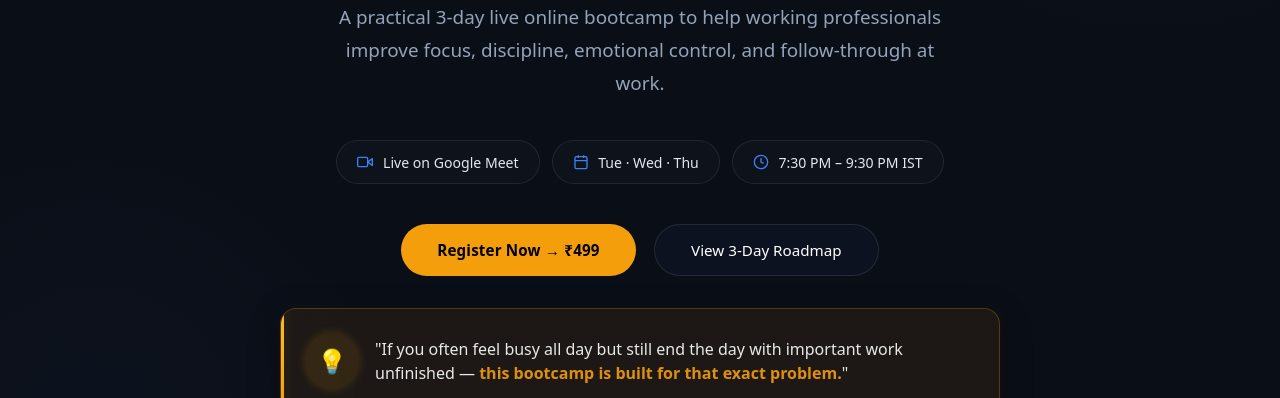
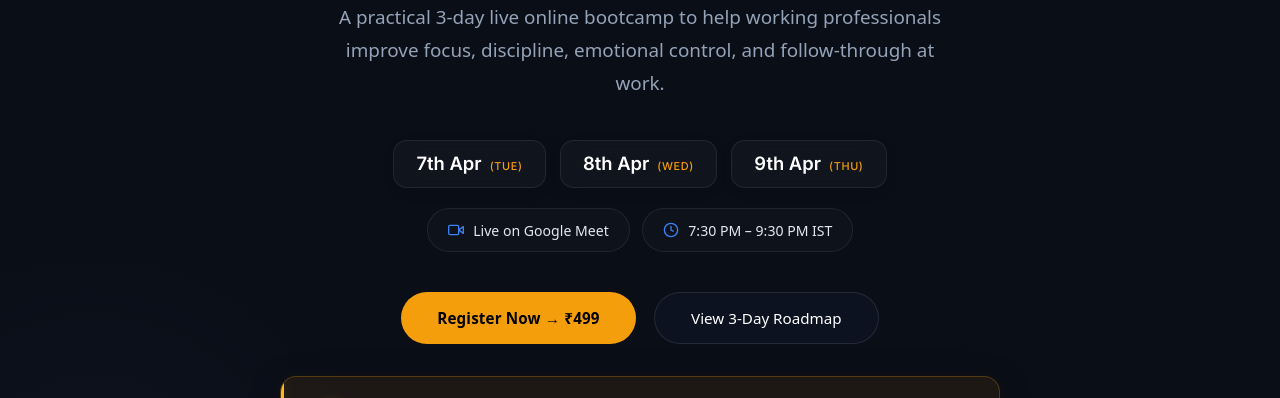
Before and after one commit to shivpandeyai/selfmasterybootcamp, a plain HTML site: page index.html in a window 1280 px wide. Shown: the part 373-771 px from the top of the page. Drawn offline with nearby package versions, Linux system fonts and the light colour scheme.

Commit message:
date cards added in hero section and other places

```diff
--- a/index.html
+++ b/index.html
@@ -62,6 +62,21 @@
       <p class="sub fade-up">A practical 3-day live online bootcamp to help working
         professionals improve focus, discipline, emotional control, and follow-through at work.</p>
 
+      <div class="hero-dates-container fade-up">
+        <div class="hero-date-card">
+          <div class="date-val">7th Apr</div>
+          <div class="date-label">(Tue)</div>
+        </div>
+        <div class="hero-date-card">
+          <div class="date-val">8th Apr</div>
+          <div class="date-label">(Wed)</div>
+        </div>
+        <div class="hero-date-card">
+          <div class="date-val">9th Apr</div>
+          <div class="date-label">(Thu)</div>
+        </div>
+      </div>
+
       <div class="offer-strip fade-up">
         <span class="chip price">
           <svg viewBox="0 0 24 24" fill="none" stroke="currentColor" stroke-width="2" stroke-linecap="round"
@@ -70,13 +85,6 @@
             <rect x="1" y="5" width="15" height="14" rx="2" ry="2"></rect>
           </svg>
           Live on Google Meet
-        </span>
-        <span class="chip">
-          <svg viewBox="0 0 24 24" fill="none" stroke="currentColor" stroke-width="2">
-            <rect x="3" y="4" width="18" height="18" rx="2" />
-            <path d="M16 2v4M8 2v4M3 10h18" />
-          </svg>
-          Tue · Wed · Thu
         </span>
         <span class="chip">
           <svg viewBox="0 0 24 24" fill="none" stroke="currentColor" stroke-width="2">
@@ -730,8 +738,8 @@
           <span
             style="color: #cbd5e1; text-decoration: line-through; text-decoration-color: #ef4444; text-decoration-thickness: 3px;">₹2,999</span>
         </p>
-        <p class="mt-3 text-sm" style="color:var(--text-muted); position:relative; z-index:1;">Tuesday · Wednesday ·
-          Thursday &nbsp;|&nbsp; 7:30 PM – 9:30 PM IST</p>
+        <p class="mt-3 text-sm" style="color:var(--text-muted); position:relative; z-index:1;">7th · 8th · 9th April
+          (Tue-Thu) &nbsp;|&nbsp; 7:30 PM – 9:30 PM IST</p>
 
         <ul class="inclusions mt-8">
           <li><svg viewBox="0 0 24 24" fill="none" stroke="currentColor" stroke-width="1.5">
@@ -882,7 +890,7 @@
 
       <div class="offer-strip mt-10 fade-up" style="display:flex;justify-content:center;">
         <span class="chip price">₹499 only</span>
-        <span class="chip">Tue · Wed · Thu</span>
+        <span class="chip">7th, 8th, 9th Apr</span>
         <span class="chip">7:30 PM – 9:30 PM IST</span>
       </div>
 
--- a/styles.css
+++ b/styles.css
@@ -383,6 +383,69 @@ body {
   width: 3px;
   background: linear-gradient(180deg, var(--amber-bright), var(--amber));
   box-shadow: 0 0 12px var(--amber-glow);
+}
+
+/* ═══════════════════════════════════════════════════
+   HERO DATE CARDS — Modern, professional, visible
+   ═══════════════════════════════════════════════════ */
+.hero-dates-container {
+  display: flex;
+  justify-content: center;
+  gap: 0.85rem;
+  margin: 1.5rem 0 1.25rem;
+  flex-wrap: wrap;
+}
+
+.hero-date-card {
+  display: flex;
+  align-items: baseline;
+  justify-content: center;
+  gap: 0.5rem;
+  background: rgba(255, 255, 255, 0.03);
+  border: 1px solid rgba(255, 255, 255, 0.08);
+  border-radius: 0.85rem;
+  padding: 0.8rem 1.4rem;
+  text-align: center;
+  backdrop-filter: blur(12px);
+  min-width: 140px;
+  position: relative;
+  overflow: hidden;
+  box-shadow: 0 4px 12px rgba(0, 0, 0, 0.1);
+}
+
+.hero-date-card .date-val {
+  font-family: 'Inter', sans-serif;
+  font-size: 1.15rem;
+  font-weight: 600;
+  color: #fff;
+  line-height: 1;
+}
+
+.hero-date-card .date-label {
+  font-family: 'Inter', sans-serif;
+  font-size: 0.68rem;
+  font-weight: 500;
+  color: var(--amber);
+  text-transform: uppercase;
+  letter-spacing: 0.06em;
+}
+
+@media (max-width: 768px) {
+  .hero-dates-container {
+    gap: 0.5rem;
+    margin: 1.25rem 0 1rem;
+  }
+
+  .hero-date-card {
+    padding: 0.7rem 1.1rem;
+    min-width: 115px;
+    border-radius: 0.75rem;
+    gap: 0.35rem;
+  }
+
+  .hero-date-card .date-val {
+    font-size: 1.05rem;
+  }
 }
 
 /* ═══════════════════════════════════════════════════
```
